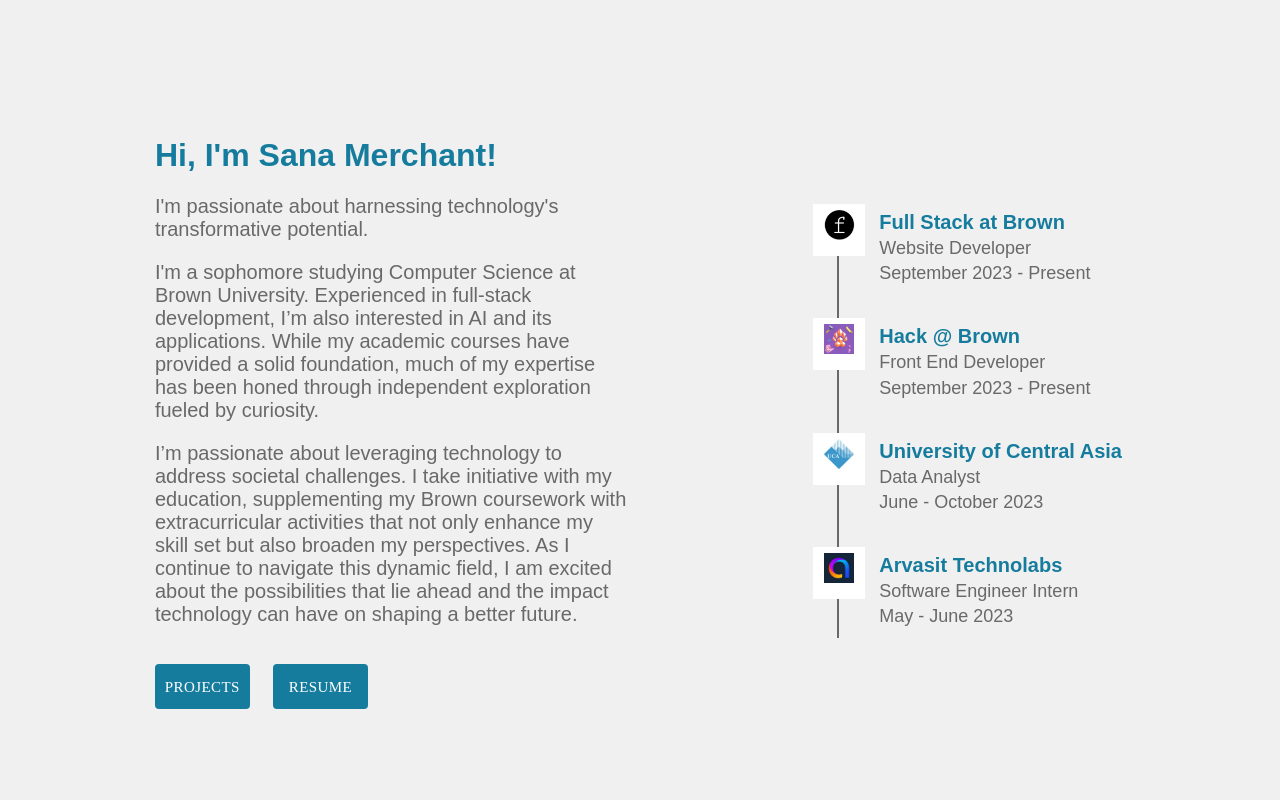
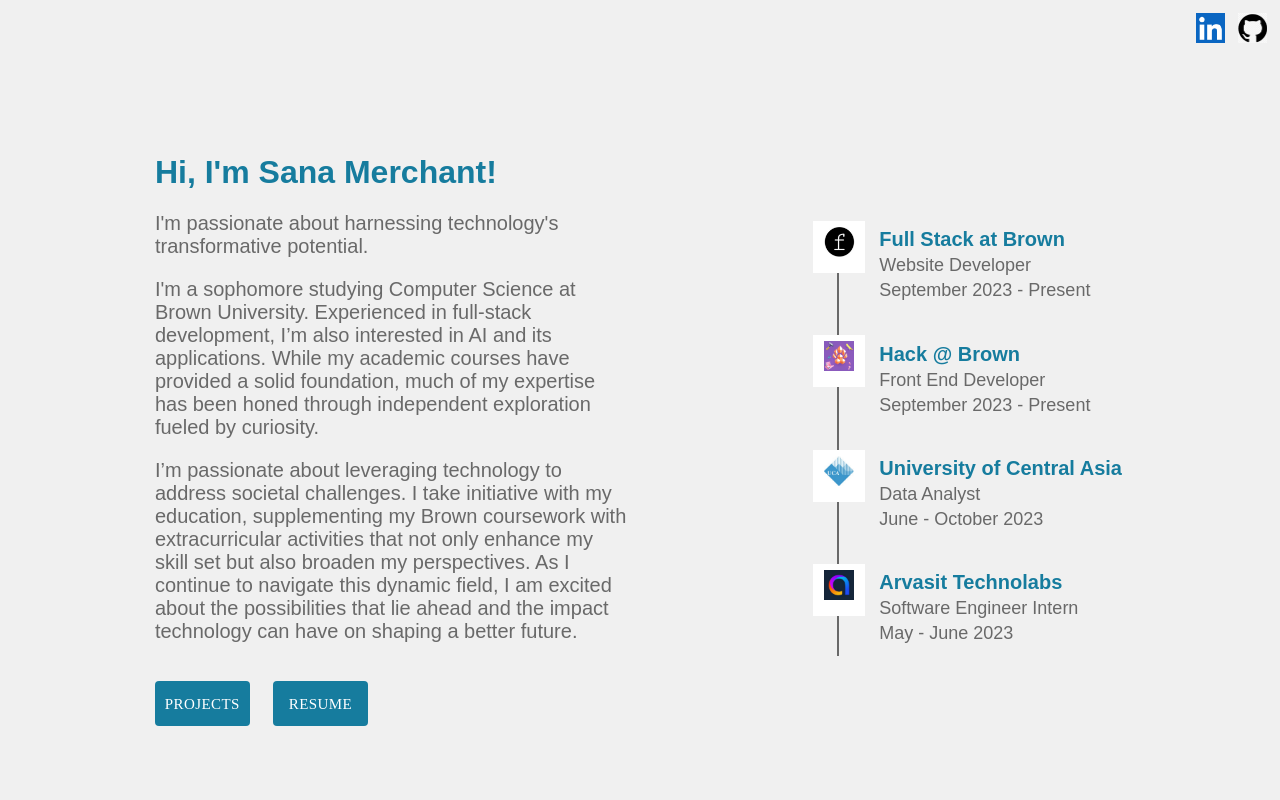
Before and after one commit to sanamerchant/sanamerchant, a React (Create React App) app: page / in a window 1280 px wide. Shown: the top 800 px of the page. Built offline with nearby package versions, Linux system fonts and the light colour scheme.

Commit message:
linkedin and github on top

```diff
--- a/public/index.html
+++ b/public/index.html
@@ -1,4 +1,4 @@
-<!DOCTYPE html>
+<!-- <!DOCTYPE html>
 <html lang="en">
   <head>
     <meta charset="utf-8" />
@@ -40,4 +40,4 @@
       To create a production bundle, use `npm run build` or `yarn build`.
     -->
   </body>
-</html>
+</html> -->
--- a/src/App.tsx
+++ b/src/App.tsx
@@ -16,7 +16,7 @@ function App() {
         backgroundColor: "#F0F0F0",
       }}
     >
-      {/* <Header /> */}
+      <Header />
       <About />
       <Projects />
       <Footer />
--- a/src/components/Header.tsx
+++ b/src/components/Header.tsx
@@ -4,7 +4,6 @@ import gitImage from "../images/git.png";
 const Header = () => {
   return (
     <div className={styles.all}>
-      <p style={{ marginRight: "2%" }}>Let's Connect</p>
       <div className={styles.images}>
         <a target="_blank" href="https://www.linkedin.com/in/sana-merchant">
           <img height="30px" src={linkImage} alt="Profile Picture" />
--- a/src/styles/About.module.css
+++ b/src/styles/About.module.css
@@ -9,7 +9,7 @@
     margin-left: 8%;
     margin-right: 8%;
     /* background-color: white; */
-    padding-top: 3%;
+    padding-top: 1%;
     padding-bottom: 4%;
     border-radius: 30px;
 }
--- a/src/styles/Header.module.css
+++ b/src/styles/Header.module.css
@@ -1,7 +1,19 @@
 .all {
+    padding-left: 2%;
+    font-size: 20px;
+    line-height: 0.7;
+    color: white;
+    font-weight: 600;
+    background-color: #F0F0F0;
+    text-align: right;
+    padding-top: 1%q;
+    padding-bottom: 0;
+    display: flex;
+    align-items: right;
+    justify-content: right;
     padding-top: 1%;
-    font-size: 30px;
-    color: #425E4B;
-    font-weight: 600;
-    background-color: #d2e8d1;
+    padding-right: 1%;
 }
+.images {
+    margin-right: 1%;
+}
```
